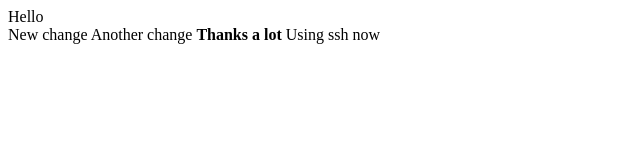
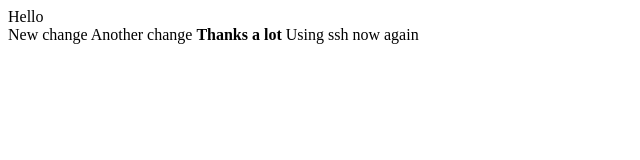
Before and after one commit to muditbhadouria/demo-repo, a plain HTML site: page index.html in a window 1280 px wide. Shown: the full height of the page, 0-640 px from the left. Drawn offline with Linux system fonts and the light colour scheme.

Commit message:
Commit after ssh again

```diff
--- a/index.html
+++ b/index.html
@@ -2,4 +2,4 @@
 <span>New change</span>
 <span>Another change</span>
 <b>Thanks a lot</b>
-<span>Using ssh now</span>
+<span>Using ssh now again</span>
```
